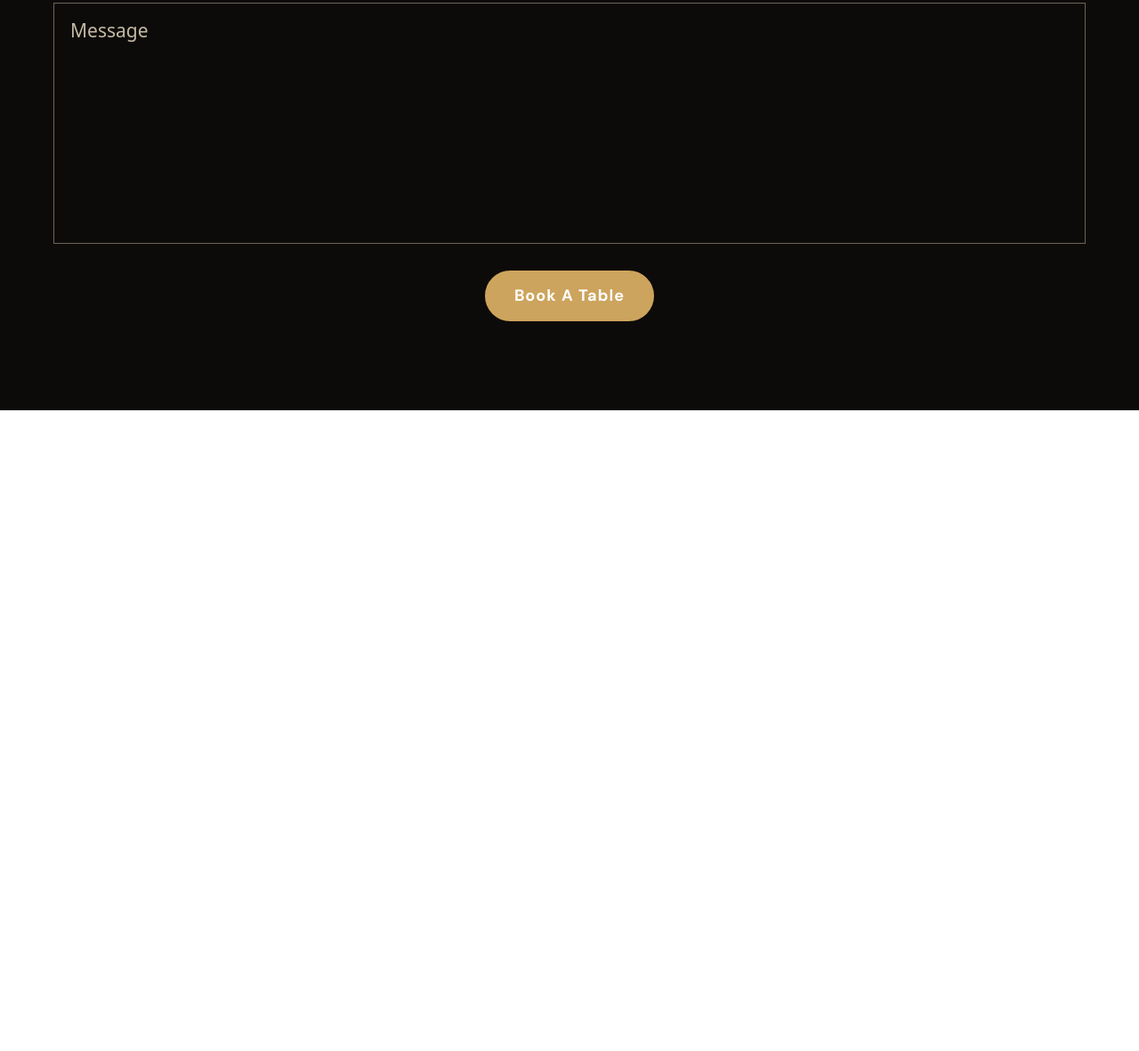
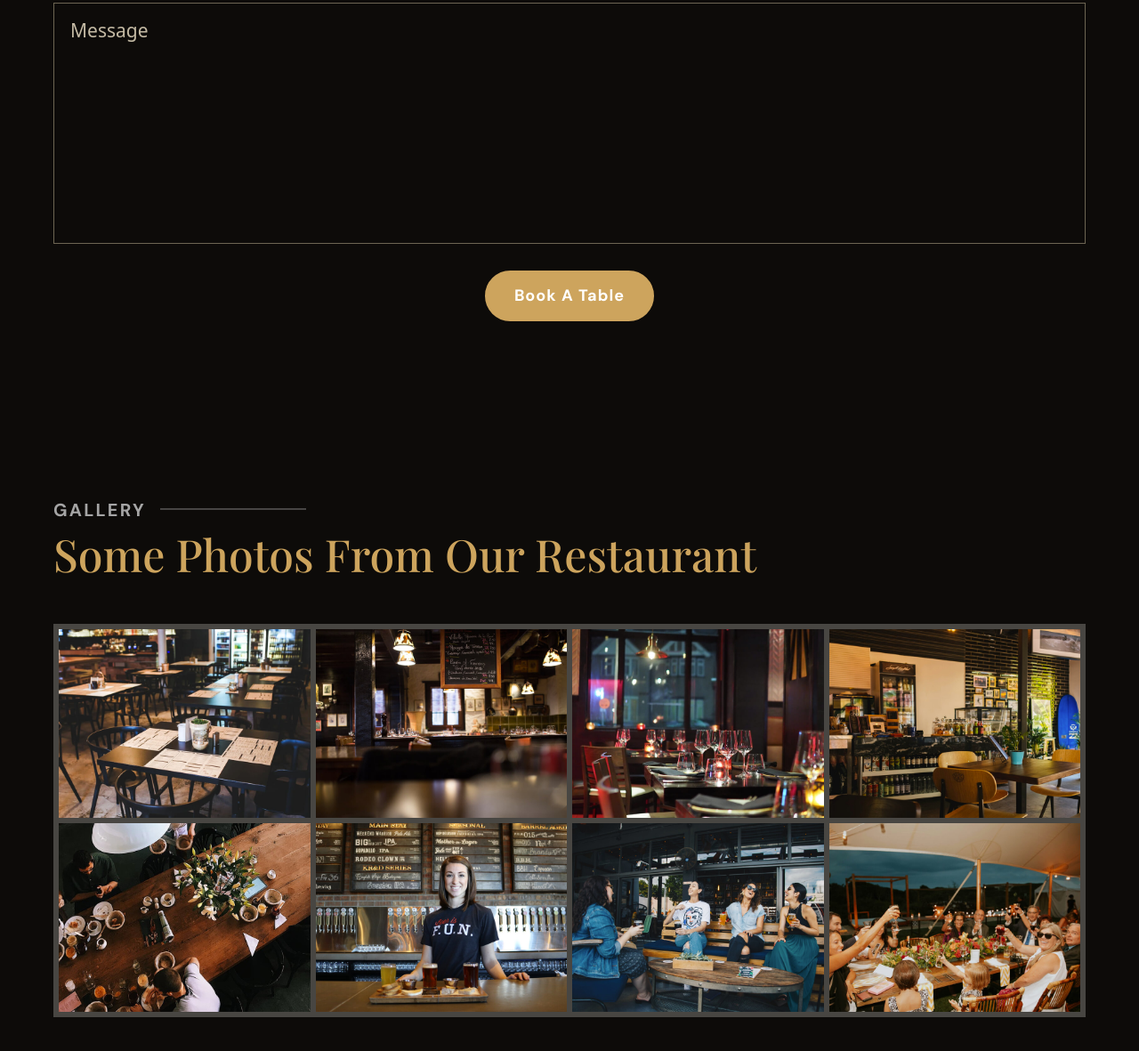
Before and after one commit to chazrsmit/CBIENBON, a website: page index.html in a window 1280 px wide. Shown: the part 6421-7602 px from the top of the page at 89% size. Before the commit the page ends 6882 px from the top, so only its background shows below. Drawn offline with nearby package versions, Linux system fonts and the light colour scheme; a web font is replaced by a local one.

Commit message:
section 6 done

```diff
--- a/index.html
+++ b/index.html
@@ -391,7 +391,48 @@
 <!-- ////////// SECTION 5 ////////// -->
 
 
+<!-- ////////// SECTION 6 ////////// -->
 
+<section class="section-6">
+
+    <div class="sect6-title">
+        <h6>Gallery</h6>
+    </div>
+    <h2 class="mb-5">Some photos from our restaurant</h2>
+
+    <div class="d-flex rangeeimg1">
+        <div class="col-lg-3">
+            <img class="w-100" src="./public/assets/img/gallery/gallery-1.jpg" alt="" srcset="">
+        </div>
+        <div class="col-lg-3">
+            <img class="w-100" src="./public/assets/img/gallery/gallery-2.jpg" alt="" srcset="">
+        </div>
+        <div class="col-lg-3">
+            <img class="w-100" src="./public/assets/img/gallery/gallery-3.jpg" alt="" srcset="">
+        </div>
+        <div class="col-lg-3">
+            <img class="w-100" src="./public/assets/img/gallery/gallery-4.jpg" alt="" srcset="">
+        </div>
+    </div>
+
+    <div class="d-flex rangeeimg2">
+        <div class="col-lg-3">
+            <img class="w-100" src="./public/assets/img/gallery/gallery-5.jpg" alt="" srcset="">
+        </div>
+        <div class="col-lg-3">
+            <img class="w-100" src="./public/assets/img/gallery/gallery-6.jpg" alt="" srcset="">
+        </div>
+        <div class="col-lg-3">
+            <img class="w-100" src="./public/assets/img/gallery/gallery-7.jpg" alt="" srcset="">
+        </div>
+        <div class="col-lg-3">
+            <img class="w-100" src="./public/assets/img/gallery/gallery-8.jpg" alt="" srcset="">
+        </div>
+    </div>
+
+</section>
+
+<!-- ////////// SECTION 6 ////////// -->
 
 
 <!-- ////////// SCRIPTS JS ////////// -->
--- a/src/sass/partials/_content.sass
+++ b/src/sass/partials/_content.sass
@@ -185,9 +185,13 @@
     width: 10px !important
     height: 10px !important
     border-radius: 50% !important
-    background-color: $blanc !important
+    background-color: $yellowish !important
+    &:not(:active), &:not(:focus)
+        background-color: $blanc !important
+        opacity: 0.5 !important
     &:active, &:focus
         background-color: $yellowish !important
+        opacity: 1 !important
 
 // Section 5
 
@@ -234,3 +238,28 @@ textarea[placeholder]
     color : $form-txt
     font-size: 21px
     outline: none
+
+
+// Section 6
+
+.section-6
+    background-color: $bg-1
+    @include padding-sect
+    img
+        border: $border-img2 3px solid
+
+.sect6-title
+    position: relative
+    &::after
+        @include line
+        left: 120px !important
+        bottom: 12px !important
+
+.rangeeimg1
+    border-top: $border-img2 3px solid
+    border-left: $border-img2 3px solid
+    border-right: $border-img2 3px solid
+.rangeeimg2
+    border-bottom: $border-img2 3px solid
+    border-left: $border-img2 3px solid
+    border-right: $border-img2 3px solid
```
Also changed, not shown: public/styles/style.css, 1 other file.
